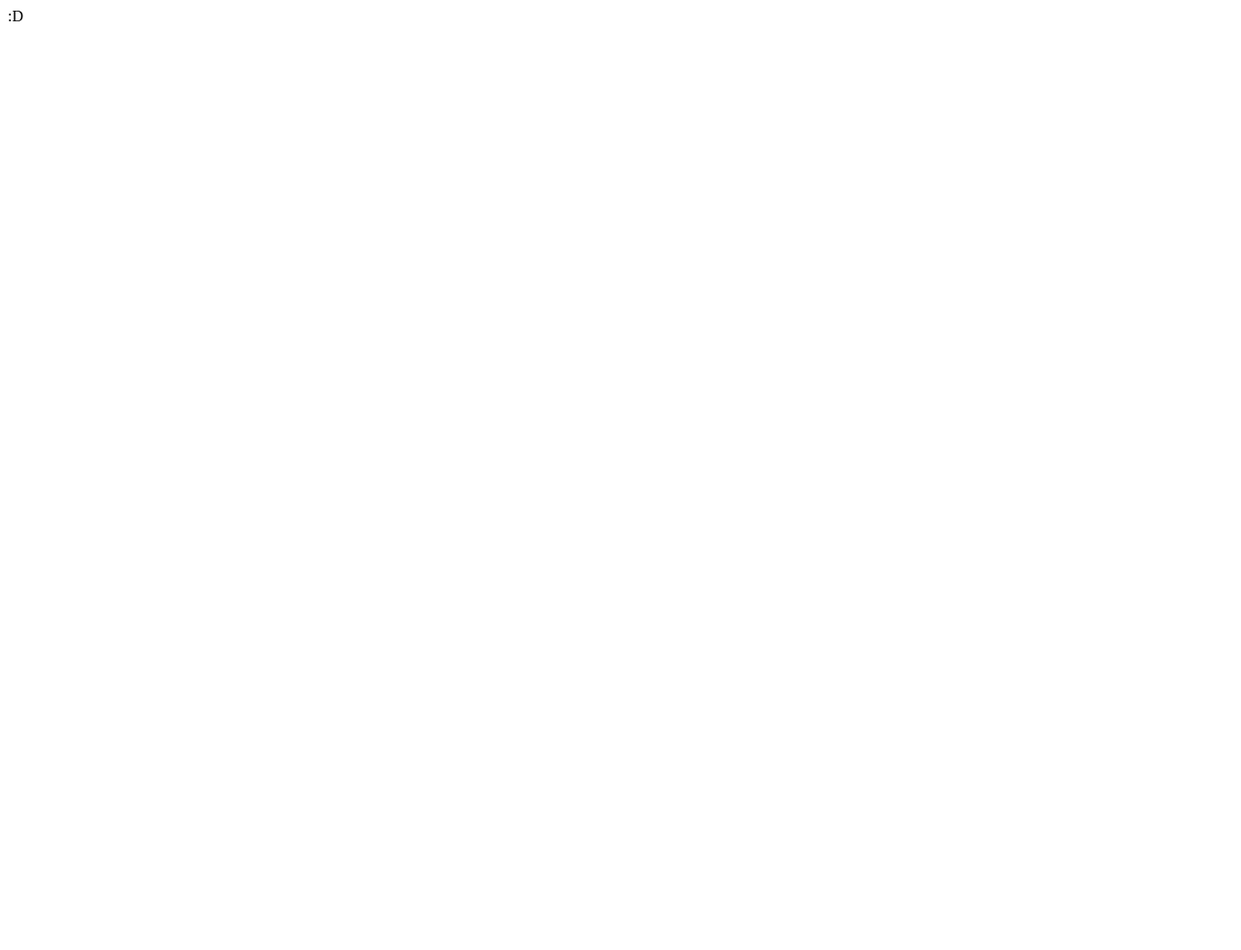
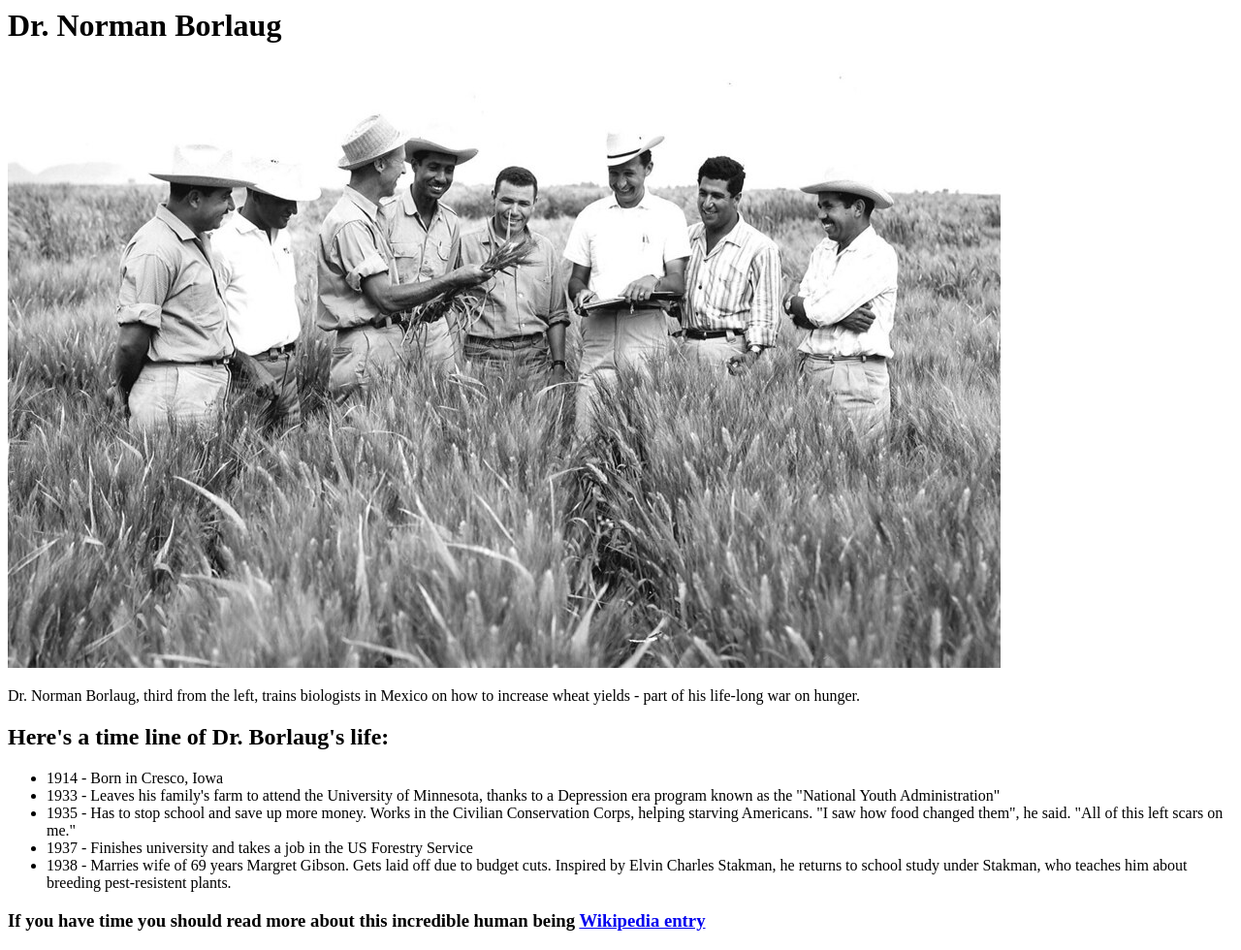
Before and after one commit to MauricioHG43/Repository, a plain HTML site: page index.html in a window 1280 px wide. Shown: the whole page at 97% size. Before the commit the page ends 800 px from the top, so only its background shows below. Drawn offline with Linux system fonts and the light colour scheme.

Commit message:
added index file, css file and uploaded an image

```diff
--- a/index.html
+++ b/index.html
@@ -1,5 +1,24 @@
 <html>
-    <head>
-        :D
-    </head>
-</html>
+
+    <link rel="stylesheet" href="styles.css">
+    <main id='main'>
+        <h1 id="title">Dr. Norman Borlaug</h1>
+        <div id="img-div">
+          <img id='image' src="assets\tribute-page-main-image.jpg">  <img>
+          <p id="img-caption"> Dr. Norman Borlaug, third from the left, trains biologists in Mexico on how to increase wheat yields - part of his life-long war on hunger. </p>
+        </div>
+        <div id="tribute-info">
+          <h2> Here's a time line of Dr. Borlaug's life:
+ </h2>
+ <ul>
+   <li> 1914 - Born in Cresco, Iowa </li>
+   <li> 1933 - Leaves his family's farm to attend the University of Minnesota, thanks to a Depression era program known as the "National Youth Administration" </li>
+   <li> 1935 - Has to stop school and save up more money. Works in the Civilian Conservation Corps, helping starving Americans. "I saw how food changed them", he said. "All of this left scars on me." </li>
+   <li> 1937 - Finishes university and takes a job in the US Forestry Service </li>
+     <li> 1938 - Marries wife of 69 years Margret Gibson. Gets laid off due to budget cuts. Inspired by Elvin Charles Stakman, he returns to school study under Stakman, who teaches him about breeding pest-resistent plants. </li>
+    </ul>
+
+    <h3>If you have time you should read more about this incredible human being <a  id="tribute-link" href="https://en.wikipedia.org/wiki/Norman_Borlaug"> Wikipedia entry
+            </div>
+        </main>
+    </html>
--- /dev/null
+++ b/style.css
@@ -0,0 +1,7 @@
+#img-div {
+    justify-content: center;
+}
+#img {
+  max-width: fit-content;
+  max-height: fit-content;
+}
```
Also changed, not shown: assets/tribute-page-main-image.jpg (added).
